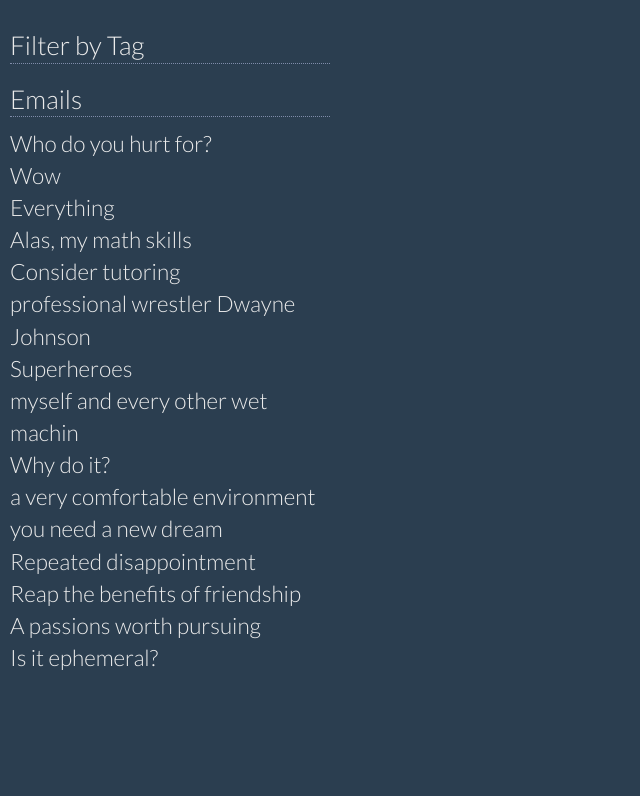
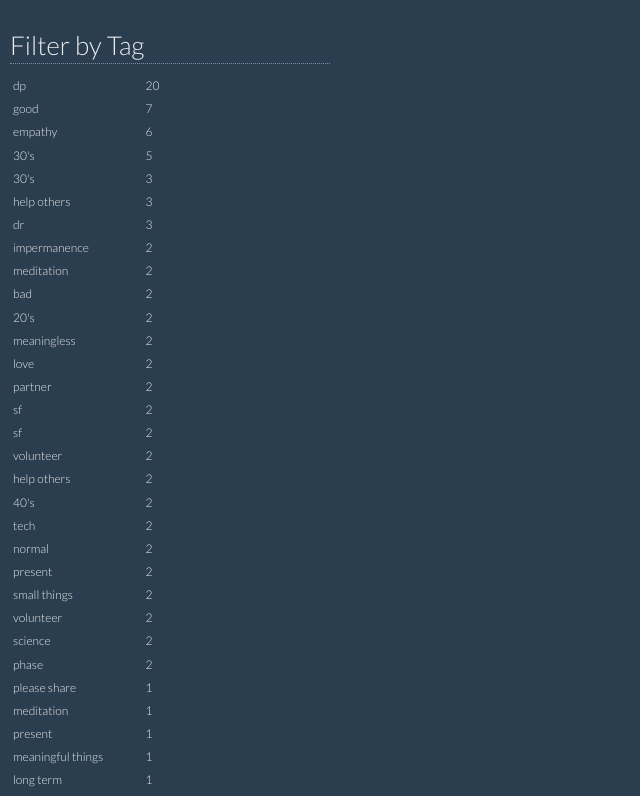
Before and after one commit to DevinRiley/life_advice, a website: page app/index.html in a window 1280 px wide. Shown: the top 796 px of the page, without its empty margins (0-640 px from the left). Drawn offline with nearby package versions, Linux system fonts and the light colour scheme; some packages are replaced by stand-ins of ours.

Commit message:
unhide filters

```diff
--- a/app/index.html
+++ b/app/index.html
@@ -12,7 +12,7 @@
   <div ng-controller="sidebarController" class="sidebar">
 
     <h3 class="sidebar-title">Filter by Tag</h3>
-    <div class="ng-hide" ng-controller="filterController">
+    <div ng-controller="filterController">
         <table class="tag-table">
             <tr ng-repeat="tag in tags | orderBy:'-count'"
                 ng-click="toggleTag(tag)"
```
